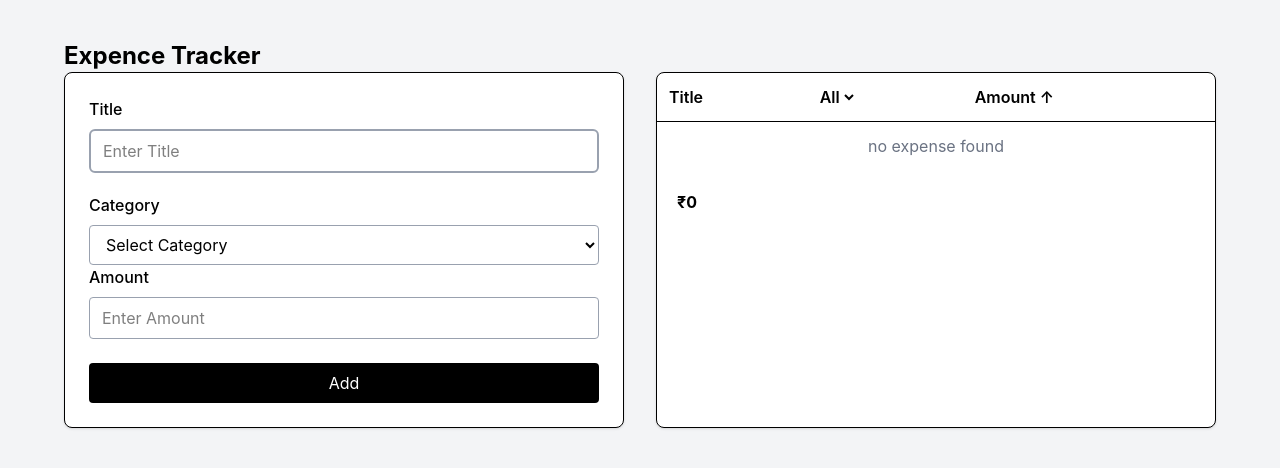
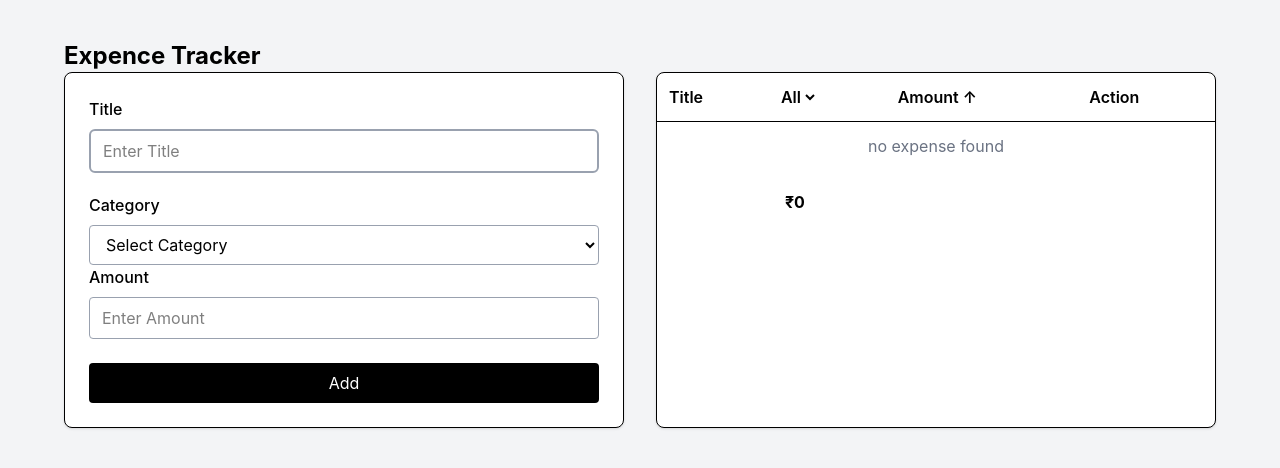
Before and after one commit to coder-rahul-github/React-projects, a React (Vite) app in the folder projectsorting/: page / in a window 1280 px wide. Shown: the top 468 px of the page. Built offline with nearby package versions, Linux system fonts and the light colour scheme.

Commit message:
add delete button

```diff
--- a/projectsorting/src/App.jsx
+++ b/projectsorting/src/App.jsx
@@ -14,6 +14,9 @@ function App() {
     setExpenses((previousExpenses)=>[
       ...previousExpenses,expense,
     ]);
+  }
+  function deleteExpense(id){
+    setExpenses((previousExpenses)=>previousExpenses.filter((expense)=>expense.id!==id));
   }
   //filter expenses
   const filterExpenses= selectedCategory==="All"?expenses:expenses.filter((expense)=>expense.category===selectedCategory);
@@ -47,6 +50,7 @@ function App() {
       sortOrder={sortOrder}
       setSortOrder={setSortOrder}
       total={total}
+      onDeleteExpense={deleteExpense}
       />
       </div>
       </div>
--- a/projectsorting/src/component/ExpenseTable.jsx
+++ b/projectsorting/src/component/ExpenseTable.jsx
@@ -8,6 +8,7 @@ function ExpenseTable({
     sortOrder,
     setSortOrder,
     total,
+    OnDeleteExpenses,
 }) {
     function handleSort(){
         if(sortOrder==="asc"){
@@ -42,13 +43,16 @@ function ExpenseTable({
                                 </span>
                             </button>
                         </th>
+                        <th className='px-3 py-3 text-left font-semibold'>
+                            Action
+                        </th>
                     </tr>
                 </thead>
                 <tbody>
                     {expenses.length===0 ?(
                         <tr>
-                            <td colspan="3"
-                            className='text-center px-3 py-3 text-center text-gray-500'
+                            <td colSpan="4"
+                            className='text-center px-3 py-3 text-gray-500'
                             >
                                 no expense found
                             </td>
@@ -66,18 +70,24 @@ function ExpenseTable({
                                 <td className='px-3 py-3'>
                                     {expense.amount}
                                 </td>
+                                <td className='px-3 py-3'>
+                                    <button onClick={()=>OnDeleteExpenses(expense.id)}
+                                        className='rounded bg-red-500 px-3 py-1 text-white hover:bg-red-800'>
+                                        Delete
+                                    </button>
+                                </td>
                             </tr>
                         ))
                     )}
                 </tbody>
                 <tfoot>
                     <tr className="font-bold">
-                        <td>
+
                             <td></td>
                             <td className=' px-5 py-5 '>
                                 ₹{total}
                             </td>
-                        </td>
+
                     </tr>
                 </tfoot>
             </table>
```
